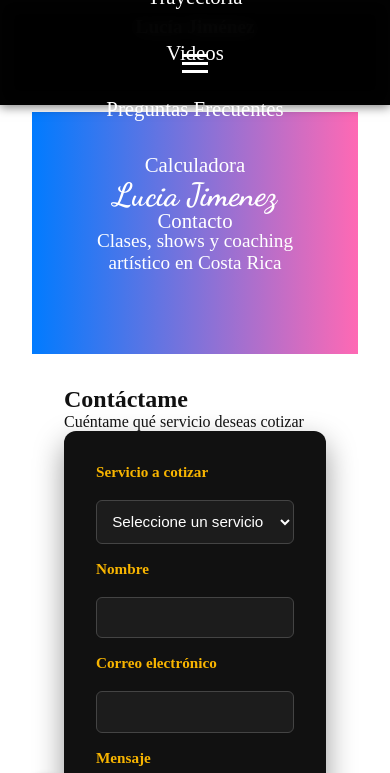
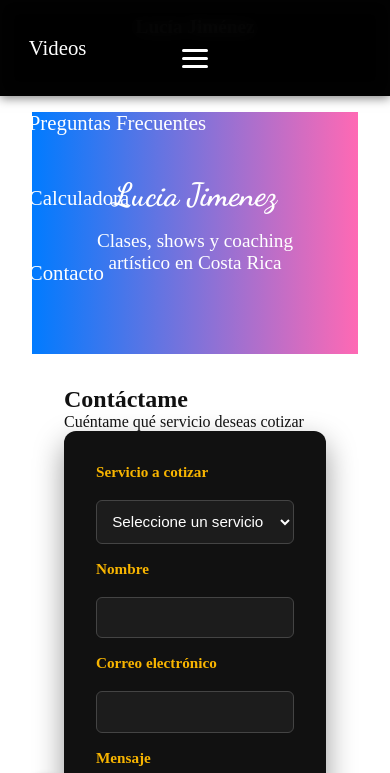
Before and after one commit to Estebaro/Lucia-Jimenez, a plain HTML site: page index.html in a window 390 px wide. Both pictures are taken after a click on the button 195 px from the left and 63 px from the top of the page. Shown: the top 773 px of the page. Drawn offline with Linux system fonts and the light colour scheme.

Commit message:
Add files via upload

```diff
--- a/index.html
+++ b/index.html
@@ -1,32 +1,23 @@
 <!DOCTYPE html>
 <html lang="es">
 <head>
-    <link rel="stylesheet" href="https://cdnjs.cloudflare.com/ajax/libs/font-awesome/6.5.0/css/all.min.css">
     <meta charset="UTF-8">
     <meta name="viewport" content="width=device-width, initial-scale=1">
-
     <title>Lucía Jiménez | Clases de Baile, Shows y Coaching Profesional</title>
-
-    <meta name="description"
-          content="Lucía Jiménez, bailarina profesional en Costa Rica. Clases de baile, shows para eventos, coaching artístico y marketing digital.">
-
+    <meta name="description" content="Lucía Jiménez, bailarina profesional en Costa Rica. Clases de baile, shows para eventos, coaching artístico y marketing digital.">
     <meta name="robots" content="index, follow">
     <meta name="author" content="Lucía Jiménez">
-
-    <!-- Open Graph -->
     <meta property="og:title" content="Lucía Jiménez | Marca Personal Profesional">
     <meta property="og:description" content="Clases de baile, shows y coaching profesional.">
     <meta property="og:type" content="website">
-
-    <!-- Canonical -->
     <link rel="canonical" href="https://www.tudominio.com/">
-
     <link rel="icon" href="favicon.ico" type="image/x-icon">
-
-    <!-- Fuentes para consistencia -->
     <link rel="preconnect" href="https://fonts.googleapis.com">
     <link rel="preconnect" href="https://fonts.gstatic.com" crossorigin>
     <link href="https://fonts.googleapis.com/css2?family=Dancing+Script:wght@400;700&family=Roboto:wght@300;400;700&display=swap" rel="stylesheet">
+    <link rel="stylesheet" href="https://cdnjs.cloudflare.com/ajax/libs/font-awesome/6.5.0/css/all.min.css">
+    <link rel="stylesheet" href="styles.css">
+</head>
 <body>
     <!-- Schema -->
     <script type="application/ld+json">
@@ -42,8 +33,6 @@
       ]
     }
     </script>
-    <link rel="stylesheet" href="styles.css">
-</head>
 
     <!-- Menú de Accesibilidad Mejorado -->
     <div id="accessibility-menu" class="accessibility-panel" role="dialog" aria-labelledby="accessibility-title" aria-hidden="true">
@@ -88,58 +77,7 @@
         </ul>
       </nav>
     </header>
-<script>
-    const menuToggle = document.querySelector('.menu-toggle');
-    const navLinks = document.querySelector('.nav-links');
 
-    menuToggle.addEventListener('click', () => {
-        navLinks.classList.toggle('active');
-    });
-
-    document.querySelectorAll('.nav-links a').forEach(link => {
-        link.addEventListener('click', () => {
-            navLinks.classList.remove('active');
-        });
-    });
-</script>
-<script>
-document.getElementById('contactForm').addEventListener('submit', function(e) {
-    e.preventDefault();
-
-    const nombre = document.getElementById('nombre').value;
-    const correo = document.getElementById('correo').value;
-    const servicio = document.getElementById('servicio').value;
-    const mensaje = document.getElementById('mensaje').value;
-
-    const telefono = "506XXXXXXXX"; // ⬅️ número de WhatsApp (sin +)
-
-    const texto = `
-Hola, soy ${nombre}.
-Servicio: ${servicio}
-Correo: ${correo}
-
-Mensaje:
-${mensaje}
-    `;
-
-    const url = `https://wa.me/${telefono}?text=${encodeURIComponent(texto)}`;
-    window.open(url, '_blank');
-});
-</script>
-<script>
-const header = document.querySelector('header');
-
-window.addEventListener('scroll', () => {
-    if (window.scrollY > 50) {
-        header.style.background = 'rgba(0,0,0,0.95)';
-        header.style.backdropFilter = 'blur(8px)';
-    } else {
-        header.style.background = 'rgba(0,0,0,0.75)';
-    }
-});
-</script>
-
-</body>
     <main>
 
     <section id="hero">
@@ -177,7 +115,6 @@ window.addEventListener('scroll', () => {
     </main>
 
     <!-- Footer Estandarizado -->
-
     <footer class="standard-footer">
       <div class="footer-content">
 
@@ -202,3 +139,62 @@ window.addEventListener('scroll', () => {
 
       </div>
     </footer>
+
+    <script>
+        // Menú hamburguesa: toggle y accesibilidad
+        const menuToggle = document.querySelector('.menu-toggle');
+        const navLinks = document.querySelector('.nav-links');
+
+        if (menuToggle && navLinks) {
+            menuToggle.addEventListener('click', () => {
+                const expanded = menuToggle.getAttribute('aria-expanded') === 'true';
+                menuToggle.setAttribute('aria-expanded', String(!expanded));
+                navLinks.classList.toggle('active');
+            });
+
+            document.querySelectorAll('.nav-links a').forEach(link => {
+                link.addEventListener('click', () => {
+                    navLinks.classList.remove('active');
+                    menuToggle.setAttribute('aria-expanded', 'false');
+                });
+            });
+        }
+    </script>
+
+    <script>
+    // Formulario -> WhatsApp (usa los ids actuales)
+    const contactoForm = document.getElementById('contact-form');
+    if (contactoForm) {
+        contactoForm.addEventListener('submit', function(e) {
+            e.preventDefault();
+
+            const nombre = document.getElementById('name').value || '';
+            const correo = document.getElementById('email').value || '';
+            const servicio = document.getElementById('servicio').value || '';
+            const mensaje = document.getElementById('message').value || '';
+
+            const telefono = "50683881111"; // ajustar número real (sin +)
+
+            const texto = `Hola, soy ${nombre}.%0AServicio: ${servicio}%0ACorreo: ${correo}%0A%0AMensaje:%0A${mensaje}`;
+
+            const url = `https://wa.me/${telefono}?text=${texto}`;
+            window.open(url, '_blank');
+        });
+    }
+    </script>
+
+    <script>
+    const header = document.querySelector('header');
+    window.addEventListener('scroll', () => {
+        if (!header) return;
+        if (window.scrollY > 50) {
+            header.style.background = 'rgba(0,0,0,0.95)';
+            header.style.backdropFilter = 'blur(8px)';
+        } else {
+            header.style.background = 'rgba(0,0,0,0.75)';
+        }
+    });
+    </script>
+
+</body>
+</html>
--- a/styles.css
+++ b/styles.css
@@ -69,6 +69,17 @@ header {
     border: none;
     color: #fff;
     cursor: pointer;
+    padding: 0.4rem;
+}
+
+.menu-toggle span{
+    display: block;
+    width: 26px;
+    height: 3px;
+    background: #fff;
+    margin: 5px 0;
+    border-radius: 2px;
+    transition: transform 0.25s ease, opacity 0.25s ease;
 }
 
 /* Main y Contenido */
@@ -558,8 +569,35 @@ button {
         flex-direction: column;
         padding: 1rem;
     }
+    .menu-toggle {
+        display: block;
+    }
+
     .nav-links {
         gap: 1rem;
+        display: none; /* oculto por defecto en móvil */
+        flex-direction: column;
+        width: 100%;
+        background: rgba(0,0,0,0.95);
+        position: absolute;
+        top: 64px;
+        left: 0;
+        padding: 1rem 0.8rem;
+        z-index: 999;
+    }
+
+    .nav-links.active {
+        display: flex;
+    }
+
+    .nav-links li {
+        width: 100%;
+    }
+
+    .nav-links a {
+        display: block;
+        padding: 0.6rem 1rem;
+        width: 100%;
     }
     #hero h1 {
         font-size: 2rem;
```
Lines whose indentation alone changed are shown as unchanged.
